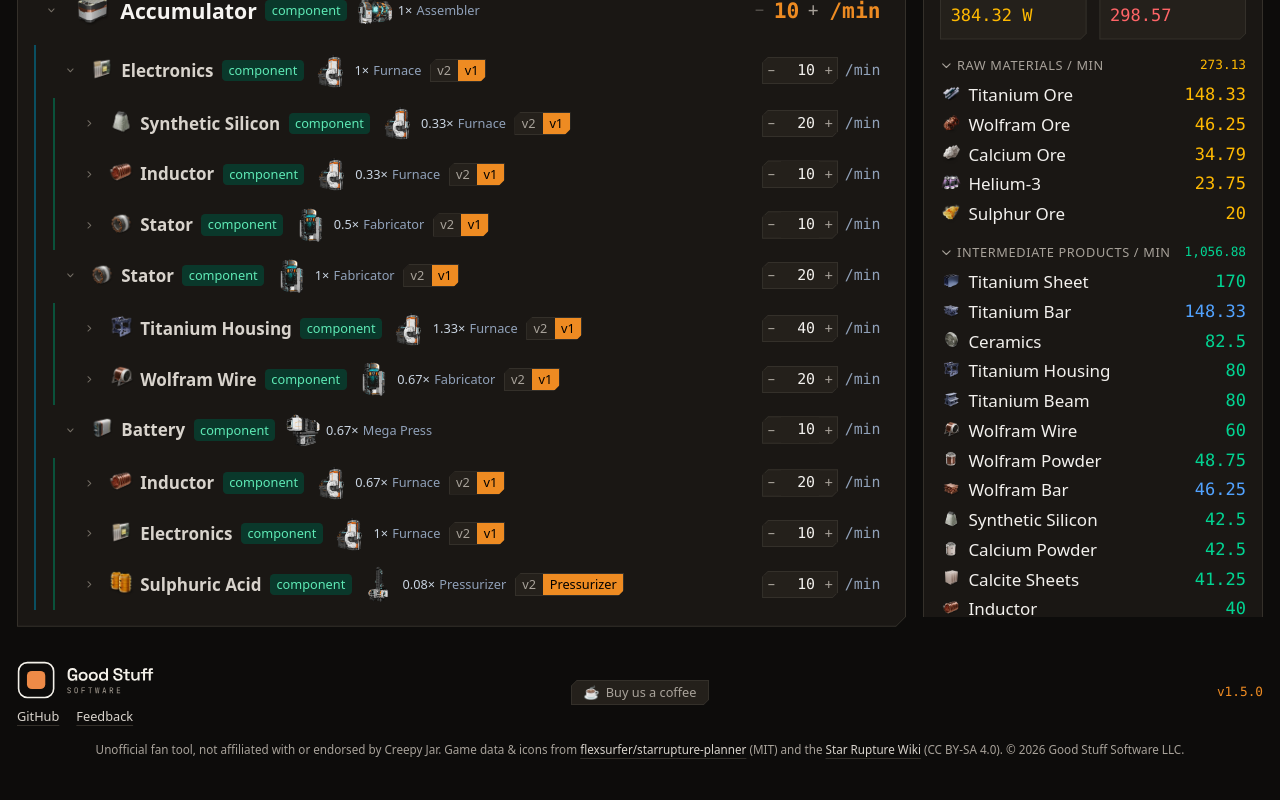
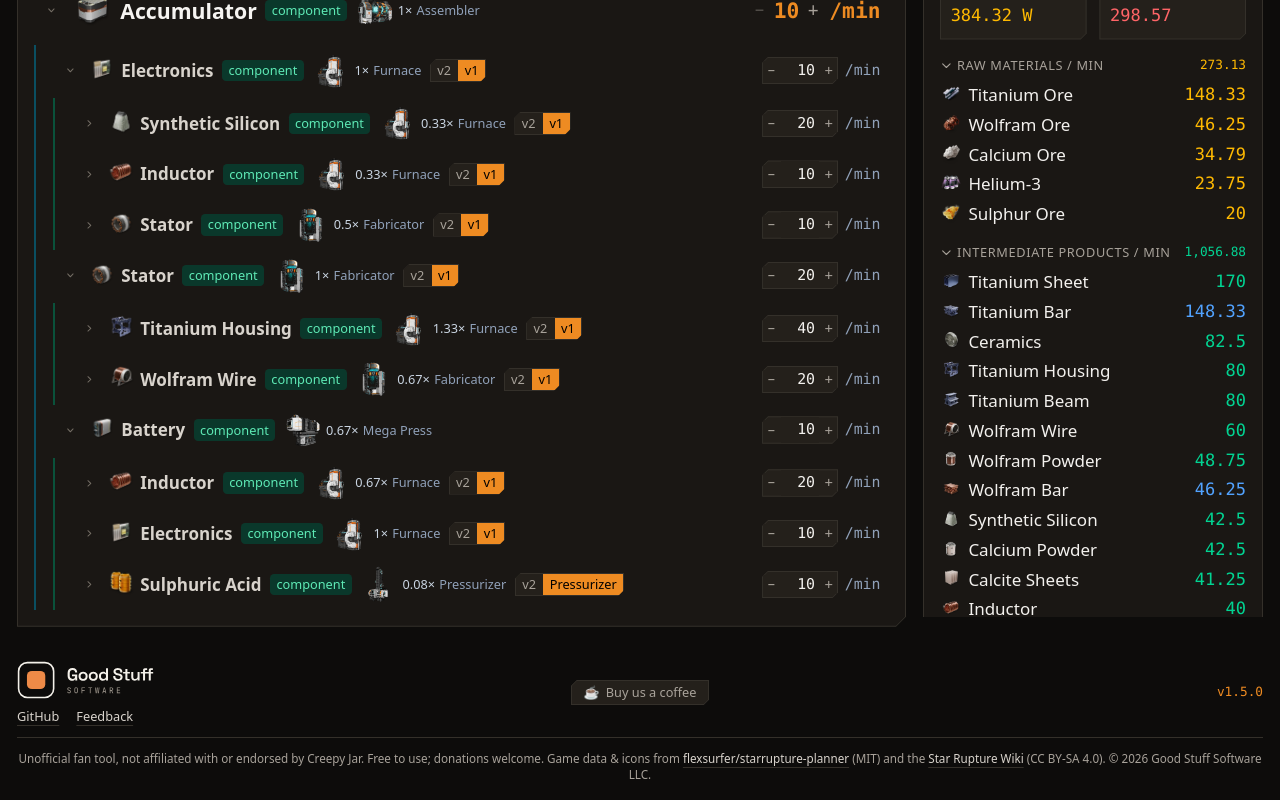
Before and after one commit to GoodStuffSoftware/star-rupture-planner, a Vue app: page / in a window 1280 px wide. Shown: the part 692-1492 px from the top of the page. Before the commit the page ends 1467 px from the top, so only its background shows below. Built offline with nearby package versions, Linux system fonts and the light colour scheme; no server answers.

Commit message:
style(footer): left/centre/right row at all widths, full-width rule and fine print
One-row layout holds down to 420px; coffee button on its own centred row below.

Co-Authored-By: Claude Sonnet 5.5 <noreply@anthropic.com>

```diff
--- a/src/components/AppFooter.vue
+++ b/src/components/AppFooter.vue
@@ -18,13 +18,13 @@ const link =
 <template>
   <!-- Sits directly on the page background: no panel, border or fill. Same horizontal inset and
        max width as <main>; equal top and bottom padding. -->
-  <footer class="px-2 py-4 sm:px-4">
-    <div class="mx-auto flex max-w-screen-xl flex-col gap-4 text-xs text-[var(--muted)]">
+  <footer class="w-full max-w-screen-xl mx-auto px-2 py-4 sm:px-4 text-xs text-[var(--muted)]">
+    <div>
       <!-- Main row: logo + links | coffee (dead centre) | version -->
       <div
-        class="grid grid-cols-1 items-center justify-items-center gap-4 lg:grid-cols-[1fr_auto_1fr] lg:justify-items-stretch"
+        class="grid grid-cols-[1fr_auto] min-[420px]:grid-cols-[1fr_auto_1fr] items-center gap-x-4 gap-y-3"
       >
-        <div class="flex flex-col items-center gap-2 lg:items-start">
+        <div class="col-start-1 row-start-1 flex flex-col items-start gap-2 justify-self-start">
           <a
             href="https://goodstuffsoftware.com"
             target="_blank"
@@ -38,7 +38,7 @@ const link =
               alt="Good Stuff Software"
               width="129"
               height="36"
-              class="h-9 w-auto"
+              class="h-9 w-auto max-w-full"
             />
           </a>
           <nav aria-label="Footer links" class="flex items-center gap-x-4">
@@ -49,7 +49,11 @@ const link =
           </nav>
         </div>
 
-        <SupportButton />
+        <div
+          class="col-span-2 row-start-2 justify-self-center min-[420px]:col-span-1 min-[420px]:col-start-2 min-[420px]:row-start-1"
+        >
+          <SupportButton />
+        </div>
 
         <a
           :href="CHANGELOG_URL"
@@ -57,15 +61,17 @@ const link =
           rel="noopener noreferrer"
           title="View the changelog"
           data-testid="app-version"
-          class="font-mono text-[var(--accent)] transition-colors hover:text-[var(--accent-hover)] focus-visible:text-[var(--accent-hover)] lg:justify-self-end"
+          class="font-mono text-[var(--accent)] transition-colors hover:text-[var(--accent-hover)] focus-visible:text-[var(--accent-hover)] col-start-2 row-start-1 justify-self-end min-[420px]:col-start-3"
           ><span class="sr-only">Changelog, </span>v{{ version }}</a
         >
       </div>
 
+      <hr class="my-3 border-0 border-t border-[var(--border)]" />
+
       <!-- Fine print: disclaimer + attribution (licence terms require the credits) -->
-      <p class="mx-auto max-w-screen-xl text-balance text-center text-[0.6875rem] leading-snug">
-        Unofficial fan tool, not affiliated with or endorsed by Creepy Jar. Game data &amp; icons
-        from
+      <p class="text-center text-[0.6875rem] leading-snug">
+        Unofficial fan tool, not affiliated with or endorsed by Creepy Jar. Free to use; donations
+        welcome. Game data &amp; icons from
         <a
           href="https://github.com/flexsurfer/starrupture-planner"
           target="_blank"
```
Also changed, not shown: 1 other file (tests, documents, lock files or other folders).
